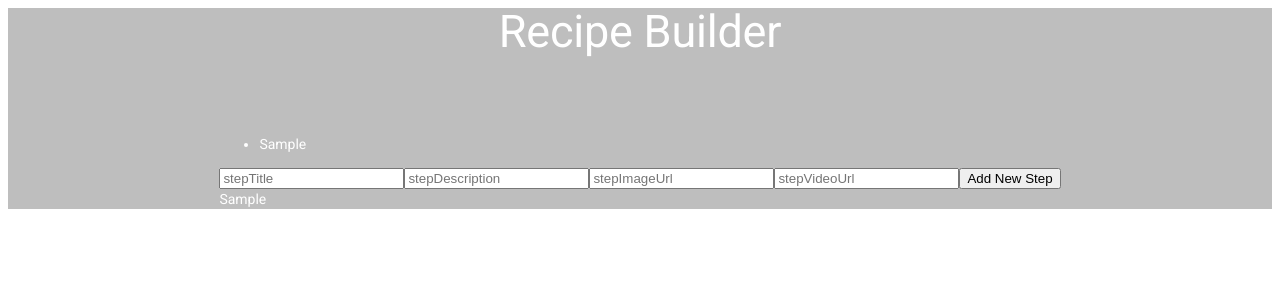
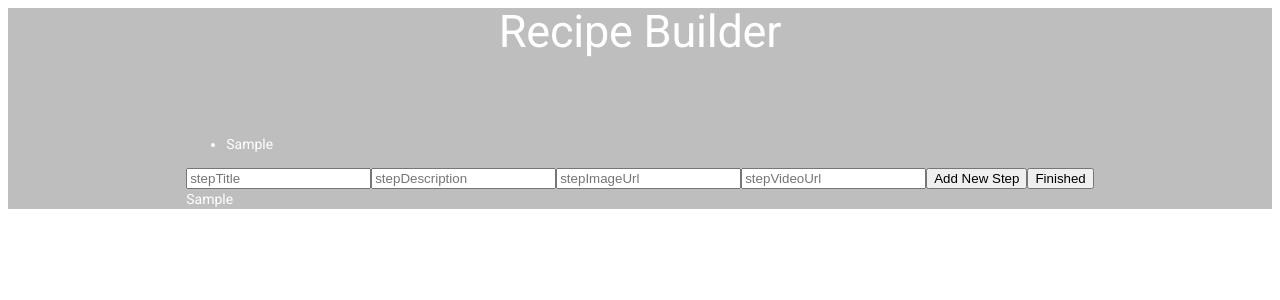
Before and after one commit to WSINTRA/AngularPractise, an Angular app: page / in a window 1280 px wide. Both pictures are taken after typing "Sample", "Sample", "Sample" into the empty fields and a click on the button "Create New Recipe". Shown: the top 300 px of the page. Built offline with nearby package versions, Linux system fonts and the light colour scheme.

Commit message:
Individual recipes can now have steps to cook, still need to style but basic logic is working

```diff
--- a/src/app/recipe-form/recipe-form.component.html
+++ b/src/app/recipe-form/recipe-form.component.html
@@ -12,7 +12,7 @@
         <input class="search" [(ngModel)]="stepVideoUrl" placeholder=stepVideoUrl>
 
         <button (click)='handleNewStep(stepTitle, stepDescription, stepImageUrl, stepVideoUrl)'>Add New Step</button>
-
+        <button (click)='handleFinishedSteps()'>Finished</button>
     </div>
     <div *ngIf="!createSteps" >
         <input class="search" [(ngModel)]="recipeTitle" placeholder=recipeTitle>
--- a/src/app/recipe-form/recipe-form.component.ts
+++ b/src/app/recipe-form/recipe-form.component.ts
@@ -15,7 +15,6 @@ export class RecipeFormComponent {
   recipeTitle: string;
   recipeCreator: string;
   recipeDescription: string;
-  recipeSteps: any[] = [];
   allRecipes: any[] = [];
 
   //probably not the best way to do this but since I am just learning and trying to figure Angular out
@@ -30,7 +29,8 @@ export class RecipeFormComponent {
       return alert("Recipe must atleast have a title")
     }
     //Create a new recipe, push it onto the allRecipe array and change mode for recipe editing
-    let currentRecipe = new RecipeModel(userVal, titleVal, descriptionVal, this.recipeSteps)
+    //new Recipe should have User, Title, Description, Steps array
+    let currentRecipe = new RecipeModel(userVal, titleVal, descriptionVal, [])
     this.allRecipes.push(currentRecipe)
     this.editRecipe = currentRecipe;
     this.createSteps = true;
@@ -40,11 +40,14 @@ export class RecipeFormComponent {
   stepDescription: string
   stepImageUrl: string
   stepVideoUrl: string
-  stepPackage = new Steps(this.stepTitle, this.stepDescription, this.stepImageUrl, this.stepVideoUrl)
-
+  //Handle adding new steps once a recipe has been initialised
+  //Each new step is added to the current editRecipe steps array
   handleNewStep(stepTitleVal, stepDescriptionVal, stepImageUrlVal, stepVideoUrlVal ){
     let newStep = new Steps(stepTitleVal, stepDescriptionVal, stepImageUrlVal, stepVideoUrlVal)
     this.editRecipe.steps.push(newStep)
-    console.log(this.editRecipe);
+  }
+  //When finished return back to add recipe form
+  handleFinishedSteps(){
+    this.createSteps = false
   }
 }
```
